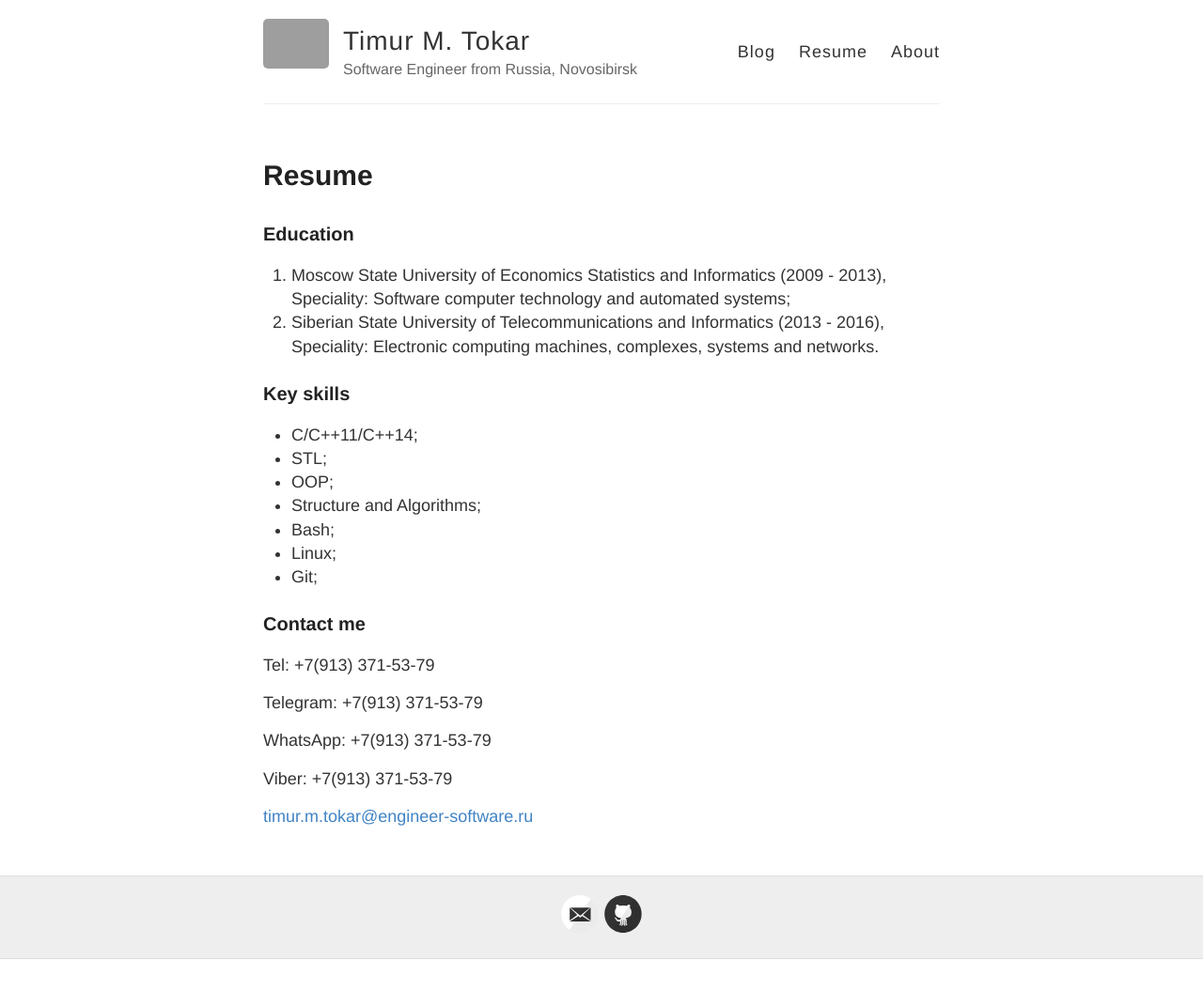
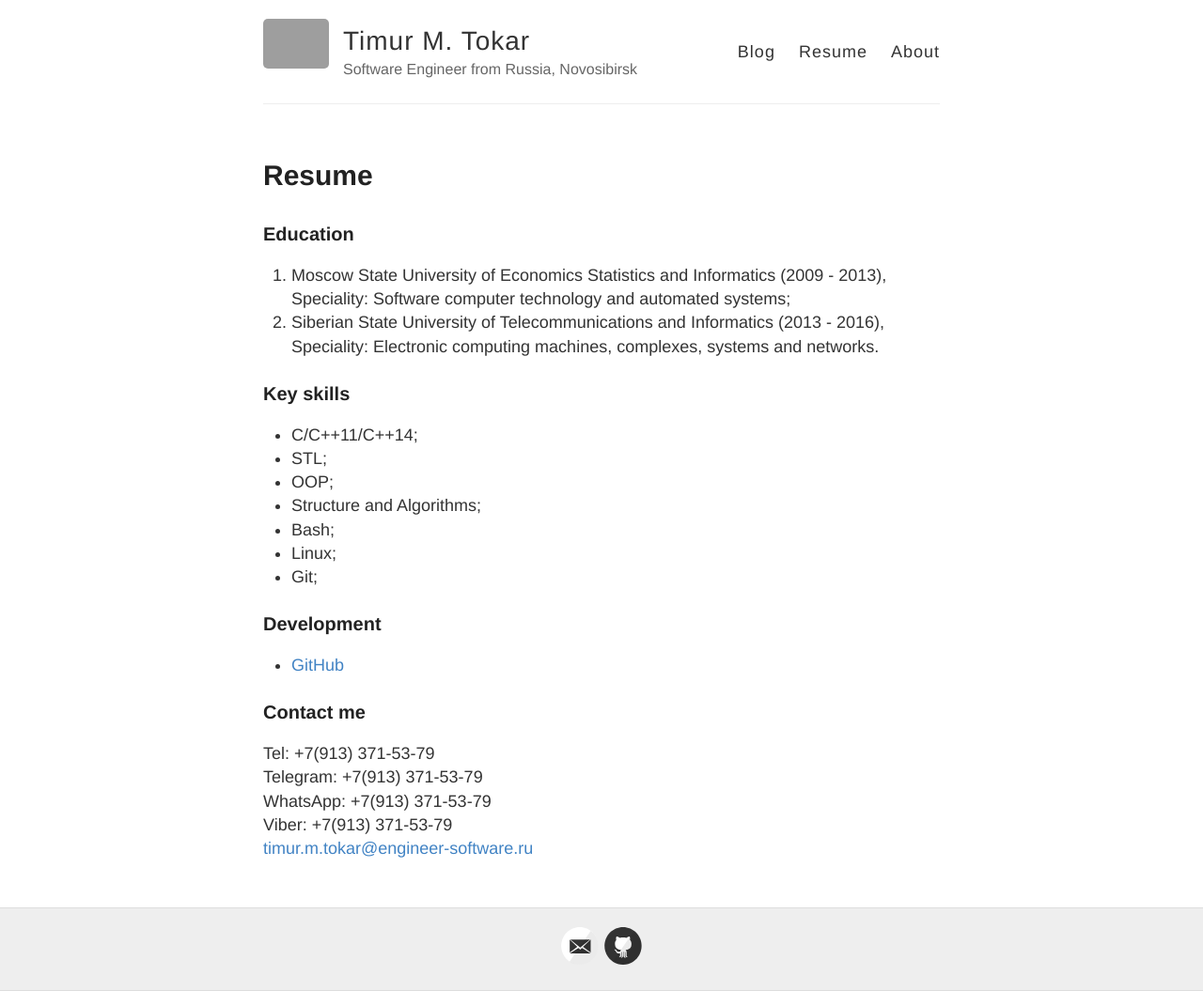
Before and after one commit to tokar-t-m/tokar-t-m, a Jekyll site: the page built from resume/index.md, in a window 1280 px wide. Shown: the whole page at 94% size. Built offline with Jekyll 4.4.1, drawn with Linux system fonts in a browser that asks for light colours; before the commit the page ends 1021 px from its top, so only the background shows below that; grey boxes are pictures that could not be loaded.

Commit message:
update resume

```diff
--- a/resume/index.md
+++ b/resume/index.md
@@ -19,14 +19,14 @@ permalink: /resume/
 - Linux;
 - Git;
 
+### Development
+
+- [GitHub](https://github.com/tokar-t-m)
+
 ### Contact me
 
 Tel: +7(913) 371-53-79
-
 Telegram: +7(913) 371-53-79
-
 WhatsApp: +7(913) 371-53-79
-
 Viber: +7(913) 371-53-79
-
 [timur.m.tokar@engineer-software.ru](mailto:timur.m.tokar@engineer-software.ru)
```
